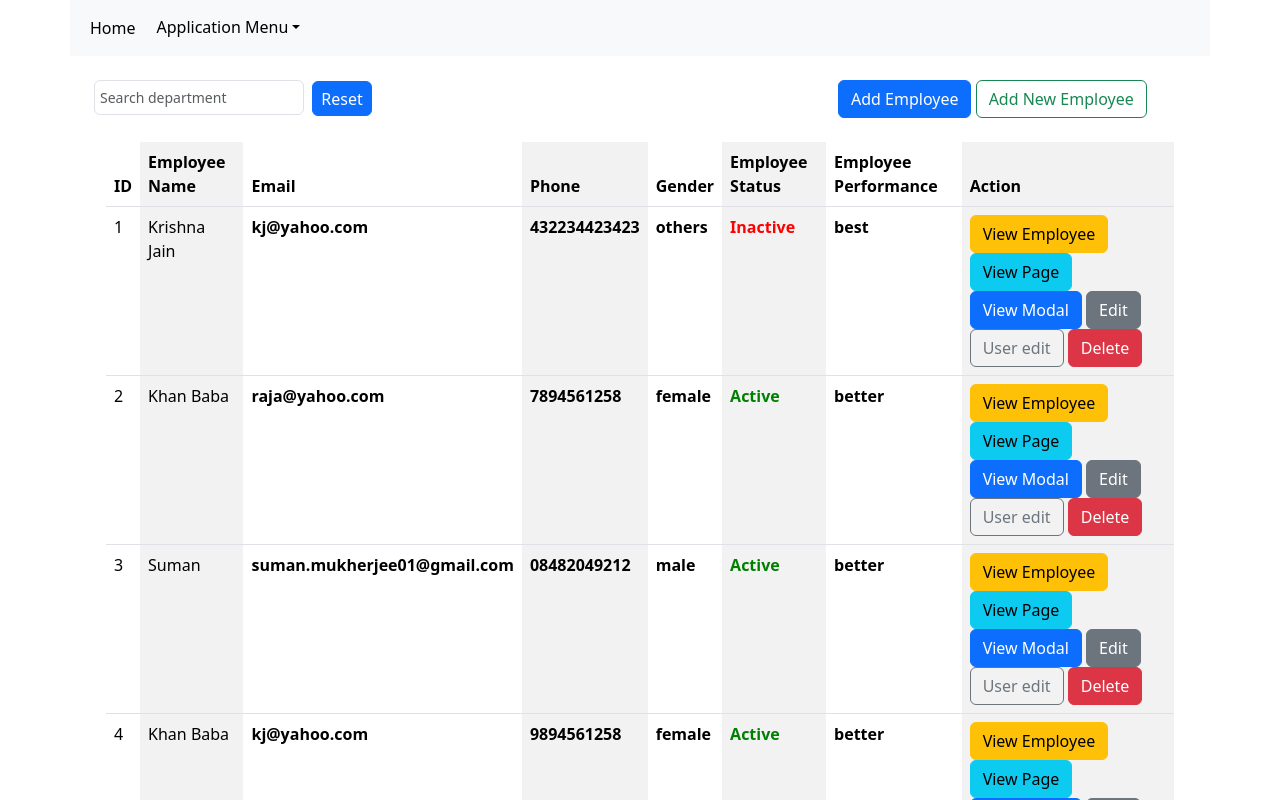
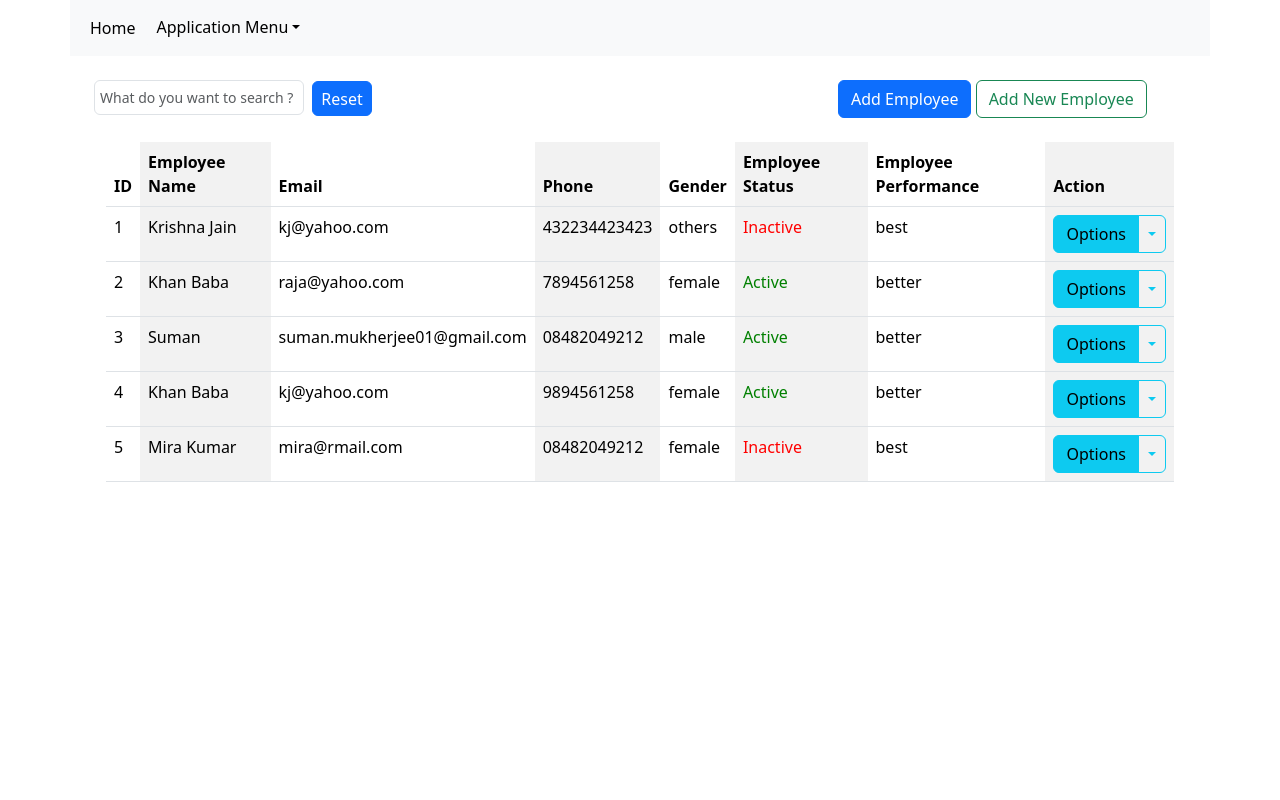
Before and after one commit to gitcoder-23/User-Data-React18, a React (Create React App) app: page /employeelist in a window 1280 px wide. Shown: the top 800 px of the page. Built offline with nearby package versions, Linux system fonts and the light colour scheme; data requests are answered from the project's data file.

Commit message:
options edited in dummyjason list

```diff
--- a/src/app_using_jsonserver/employeeCrud/EmployeeList.js
+++ b/src/app_using_jsonserver/employeeCrud/EmployeeList.js
@@ -1,7 +1,7 @@
 import axios from 'axios';
 import React, { useEffect } from 'react';
 import { useState } from 'react';
-import { Button, Table } from 'react-bootstrap';
+import { Button, ButtonGroup, Dropdown, Table } from 'react-bootstrap';
 import EmployeeView from './EmployeeView';
 import { Link, useNavigate } from 'react-router-dom';
 import SpinnerComponent from '../../components/SpinnerComponent';
@@ -98,8 +98,8 @@ const EmployeeList = () => {
     });
   };
 
-  const editUserData =(userdata) =>{
-    console.log('userdata-->',userdata);
+  const editUserData = (userdata) => {
+    console.log('userdata-->', userdata);
 
     navigate(`/employee/useredit/${userdata.id}`, {
       // state: { singleUser: userdata },
@@ -196,29 +196,58 @@ const EmployeeList = () => {
                         <tr>
                           <td>{index + 1}</td>
                           <td>{eData.employeename}</td>
-                          <th>{eData.email}</th>
-                          <th>{eData.phone}</th>
-                          <th>{eData.gender}</th>
-                          <th>
+                          <td>{eData.email}</td>
+                          <td>{eData.phone}</td>
+                          <td>{eData.gender}</td>
+                          <td>
                             {eData.status === false ? (
                               <span style={{ color: 'red' }}>Inactive</span>
                             ) : (
                               <span style={{ color: 'green' }}>Active</span>
                             )}
-                          </th>
-                          <th>{eData.performance}</th>
+                          </td>
+                          <td>{eData.performance}</td>
                           <td>
-                            <Button
+                            <Dropdown as={ButtonGroup}>
+                              <Button variant="info">Options</Button>
+
+                              <Dropdown.Toggle split variant="outline-info" />
+
+                              <Dropdown.Menu>
+                                <Dropdown.Item
+                                  onClick={() => viewEmpDetail(eData)}
+                                >
+                                  View Employee
+                                </Dropdown.Item>
+                                <Dropdown.Item
+                                  onClick={() => viewDetailPage(eData)}
+                                >
+                                  View Page
+                                </Dropdown.Item>
+                                <Dropdown.Item onClick={() => viewData(eData)}>
+                                  View Modal
+                                </Dropdown.Item>
+                                <Dropdown.Item onClick={() => editData(eData)}>
+                                  Edit
+                                </Dropdown.Item>
+                                <Dropdown.Item
+                                  onClick={() => editUserData(eData)}
+                                >
+                                  User Edit
+                                </Dropdown.Item>
+                                <Dropdown.Item
+                                  onClick={() => delData(eData.id)}
+                                >
+                                  Delete
+                                </Dropdown.Item>
+                              </Dropdown.Menu>
+                            </Dropdown>
+                            {/* <Button
                               variant="warning"
                               onClick={() => viewEmpDetail(eData)}
                             >
                               View Employee
                             </Button>{' '}
-                            {/* <ButtonComp
-                          variant="warning"
-                          buttonName="View Employee"
-                          onClickButton={viewEmpDetail(eData)}
-                        />{' '} */}
                             <Button
                               variant="info"
                               onClick={() => viewDetailPage(eData)}
@@ -248,7 +277,7 @@ const EmployeeList = () => {
                               onClick={() => delData(eData.id)}
                             >
                               Delete
-                            </Button>
+                            </Button> */}
                           </td>
                         </tr>
                       </tbody>
--- a/src/app_using_jsonserver/employeeCrud/EmployeeSearch.js
+++ b/src/app_using_jsonserver/employeeCrud/EmployeeSearch.js
@@ -6,7 +6,7 @@ const EmployeeSearch = ({ getSearch, updateSearch, searchInput }) => {
       <form onSubmit={getSearch} className="search-form">
         <input
           className="form-control me-sm-2"
-          placeholder="Search department"
+          placeholder="What do you want to search ?"
           style={{
             height: '35px',
             display: 'initial',
```
